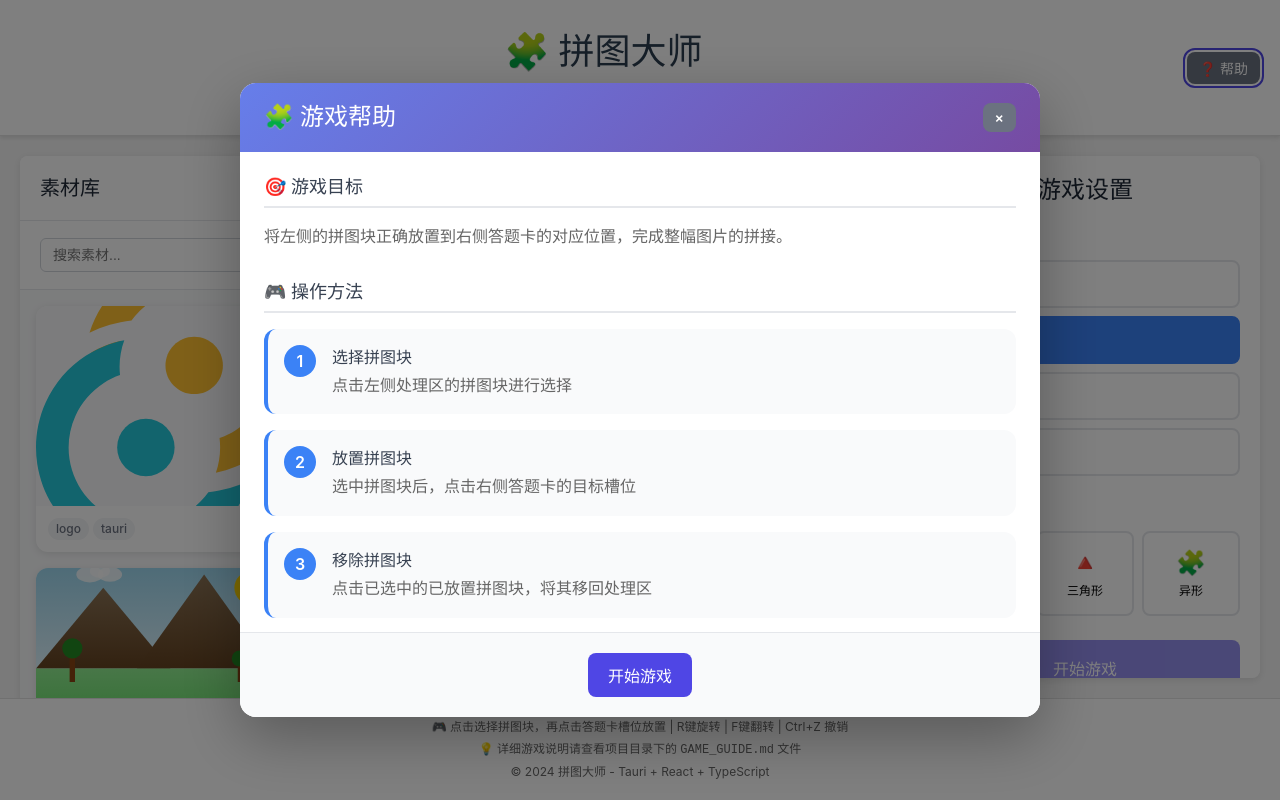
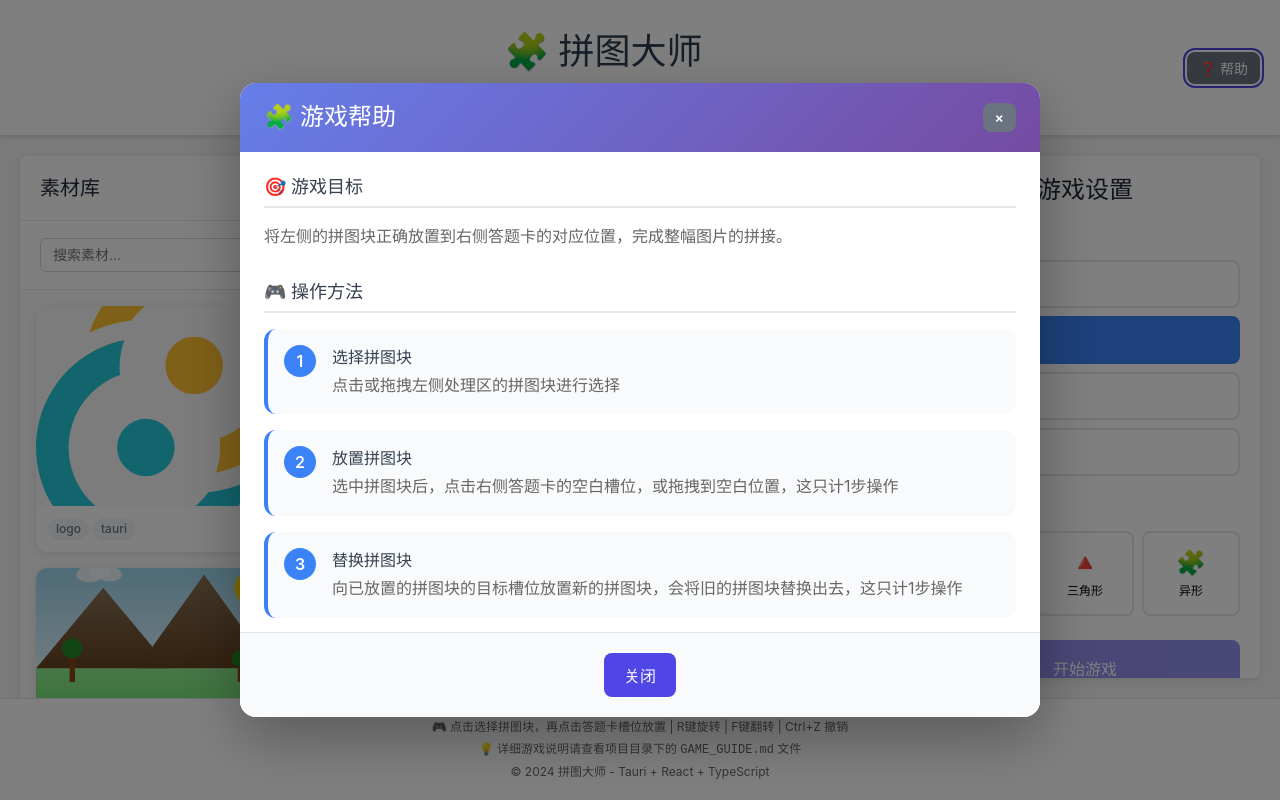
Before and after one commit to wdyy20041223/SLA-Puzzle, a React (Vite) app: page / in a window 1280 px wide. Both pictures are taken after a click on the button "❓ 帮助". Built offline with nearby package versions, Linux system fonts and the light colour scheme.

Commit message:
feat: 优化游戏帮助组件和拼图界面细节界面

```diff
--- a/src/components/common/GameHelp.tsx
+++ b/src/components/common/GameHelp.tsx
@@ -32,21 +32,28 @@ export const GameHelp: React.FC<GameHelpProps> = ({ onClose }) => {
                 <span className="step">1</span>
                 <div>
                   <strong>选择拼图块</strong>
-                  <p>点击左侧处理区的拼图块进行选择</p>
+                  <p>点击或拖拽左侧处理区的拼图块进行选择</p>
                 </div>
               </div>
               <div className="operation-item">
                 <span className="step">2</span>
                 <div>
                   <strong>放置拼图块</strong>
-                  <p>选中拼图块后，点击右侧答题卡的目标槽位</p>
+                  <p>选中拼图块后，点击右侧答题卡的空白槽位，或拖拽到空白位置，这只计1步操作</p>
                 </div>
               </div>
               <div className="operation-item">
                 <span className="step">3</span>
                 <div>
+                  <strong>替换拼图块</strong>
+                  <p>向已放置的拼图块的目标槽位放置新的拼图块，会将旧的拼图块替换出去，这只计1步操作</p>
+                </div>
+              </div>
+              <div className="operation-item">
+                <span className="step">4</span>
+                <div>
                   <strong>移除拼图块</strong>
-                  <p>点击已选中的已放置拼图块，将其移回处理区</p>
+                  <p>点击已选中的已放置拼图块，将其移回处理区，这只计1步操作</p>
                 </div>
               </div>
             </div>
@@ -56,16 +63,25 @@ export const GameHelp: React.FC<GameHelpProps> = ({ onClose }) => {
             <h3>⌨️ 快捷键</h3>
             <div className="shortcut-list">
               <div className="shortcut-item">
-                <kbd>R</kbd> <span>旋转选中拼图块（预留功能）</span>
+                <kbd>R</kbd> <span>旋转当前选中拼图块</span>
               </div>
               <div className="shortcut-item">
-                <kbd>F</kbd> <span>翻转选中拼图块（预留功能）</span>
+                <kbd>F</kbd> <span>翻转当前拼图块</span>
+              </div>
+              <div className="shortcut-item">
+                <kbd>H</kbd> <span>显示提示（高亮正确位置）</span>
+              </div>
+              <div className="shortcut-item">
+                <kbd>ESC</kbd> <span>取消选中当前拼图</span>
               </div>
               <div className="shortcut-item">
                 <kbd>Ctrl+Z</kbd> <span>撤销上一步操作</span>
               </div>
               <div className="shortcut-item">
-                <kbd>ESC</kbd> <span>取消当前选择</span>
+                <kbd>Ctrl+S</kbd> <span>保存游戏进度</span>
+              </div>
+              <div className="shortcut-item">
+                <kbd>A</kbd> <span>显示答案</span>
               </div>
             </div>
           </section>
@@ -103,7 +119,7 @@ export const GameHelp: React.FC<GameHelpProps> = ({ onClose }) => {
         {onClose && (
           <div className="help-footer">
             <Button onClick={onClose} variant="primary">
-              开始游戏
+              关闭
             </Button>
           </div>
         )}
--- a/src/components/game/PuzzleGame.tsx
+++ b/src/components/game/PuzzleGame.tsx
@@ -144,20 +144,27 @@ export const PuzzleGame: React.FC<PuzzleGameProps> = ({
             size="small"
             className="answer-toggle"
           >
-            {showAnswers ? '隐藏答案' : '显示答案'}
+            {showAnswers ? '👁️ 隐藏答案' : '👁️‍🗨️ 显示答案'}
           </Button>
           <Button onClick={undo} variant="secondary" size="small" disabled={!gameState || gameState.history.length === 0}>
-            撤销 (Ctrl+Z)
+            ↩️ 撤销
+          </Button>
+          <Button
+            onClick={() => alert('保存功能开发中')}
+            variant="secondary"
+            size="small"
+            className="save-button"
+          >
+            💾 保存进度
           </Button>
           <Button onClick={resetGame} variant="secondary" size="small">
-            重置游戏
+            🔄 重置游戏
           </Button>
           <Button onClick={onBackToMenu} variant="danger" size="small">
-            退出游戏
+            🚪 退出游戏
           </Button>
         </div>
       </div>
-
       {/* 游戏主体 */}
       <div className="game-content">
         {gameState && (
@@ -205,7 +212,7 @@ export const PuzzleGame: React.FC<PuzzleGameProps> = ({
 
       {/* 操作提示 */}
       <div className="game-tips">
-        <p>💡 操作提示：点击选择拼图块，再点击答题卡槽位放置 | R键旋转 | F键翻转 | Ctrl+Z 撤销 | ESC 取消选择</p>
+        <p>💡 操作提示：点击选择拼图块，再点击答题卡槽位放置 | R键旋转 | F键翻转 | Ctrl+Z 撤销 | ESC 取消选择 | Ctrl+S 保存进度 | H键查看提示 | A键切换答案显示</p>
       </div>
     </div>
   );
```
